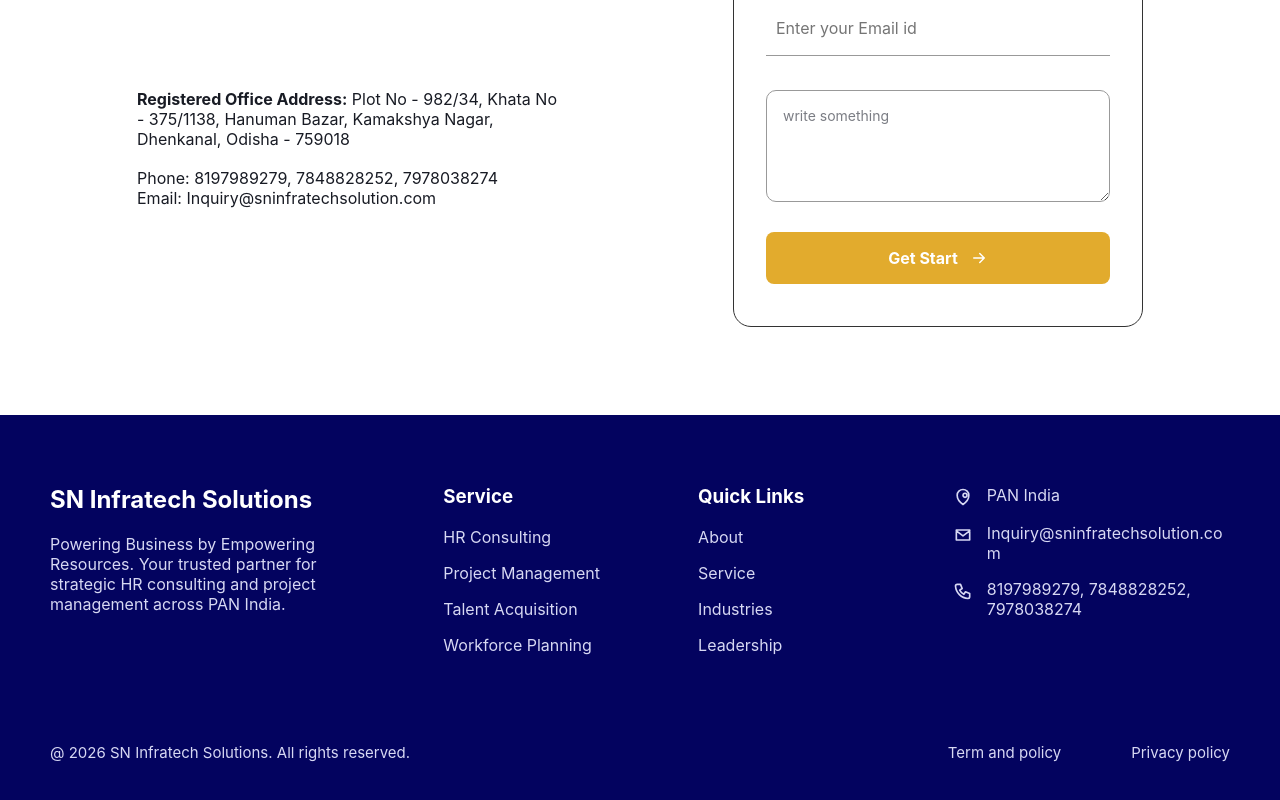
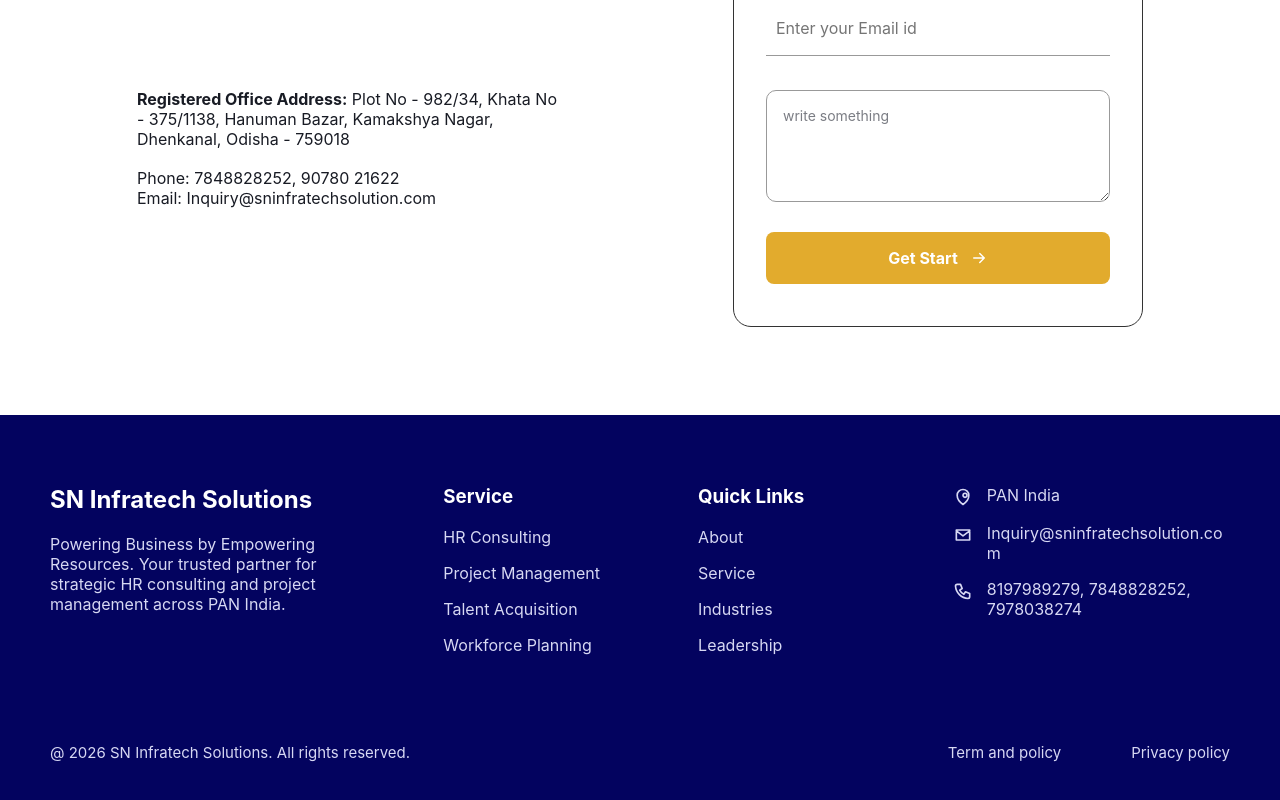
Before and after one commit to sheshrajPawar/SN_Infratech-Solutions, a React (Vite) app: page / in a window 1280 px wide. Shown: the part 5906-6706 px from the top of the page. Built offline with nearby package versions, Linux system fonts and the light colour scheme; grey boxes are pictures that could not be loaded.

Commit message:
Update App.jsx

```diff
--- a/src/App.jsx
+++ b/src/App.jsx
@@ -202,7 +202,7 @@
     contact: {
       title: 'Contact Us',
       office: 'Registered Office Address:',
-      phone: 'Phone: 8197989279, 7848828252, 7978038274',
+      phone: 'Phone: 7848828252, 90780 21622',
       email: 'Email: Inquiry@sninfratechsolution.com',
       formTitle: 'Connect with us',
       name: 'Enter your name',
@@ -337,7 +337,7 @@
     contact: {
       title: 'संपर्क करें',
       office: 'पंजीकृत कार्यालय पता:',
-      phone: 'फोन: 8197989279, 7848828252, 7978038274',
+      phone: 'फोन: 7848828252, 90780 21622',
       email: 'ईमेल: Inquiry@sninfratechsolution.com',
       formTitle: 'हमसे जुड़ें',
       name: 'अपना नाम दर्ज करें',
```
